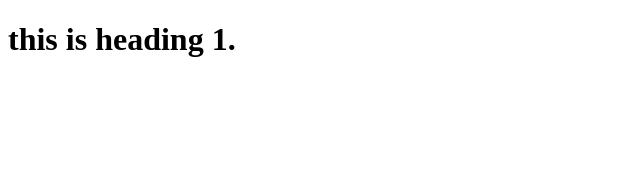
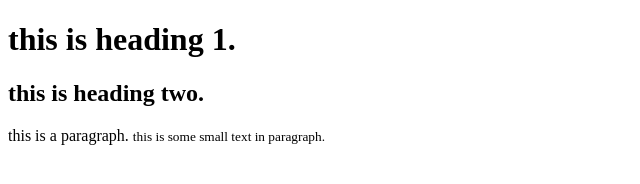
Before and after one commit to salman602/my-second-repo, a plain HTML site: page index.html in a window 1280 px wide. Shown: the whole page, without its empty margins (0-640 px from the left). Drawn offline with Linux system fonts and the light colour scheme.

Commit message:
added a heading and a paragraph and some small text in paragraph.

```diff
--- a/index.html
+++ b/index.html
@@ -8,5 +8,7 @@
 </head>
 <body>
     <h1>this is heading 1.</h1>
+    <h2>this is heading two.</h2>
+    <p>this is a paragraph. <small>this is some small text in paragraph.</small></p>
 </body>
 </html>
```
